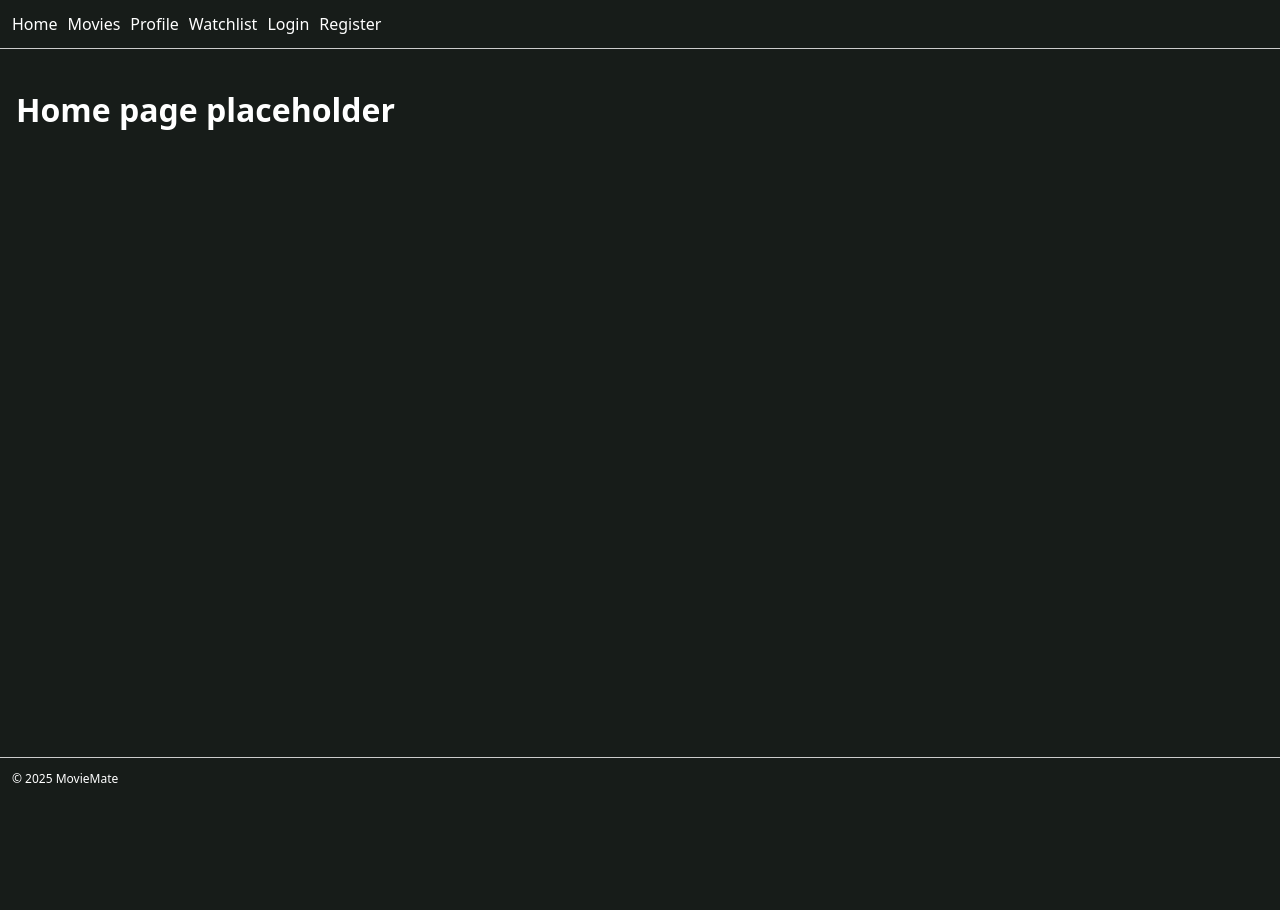
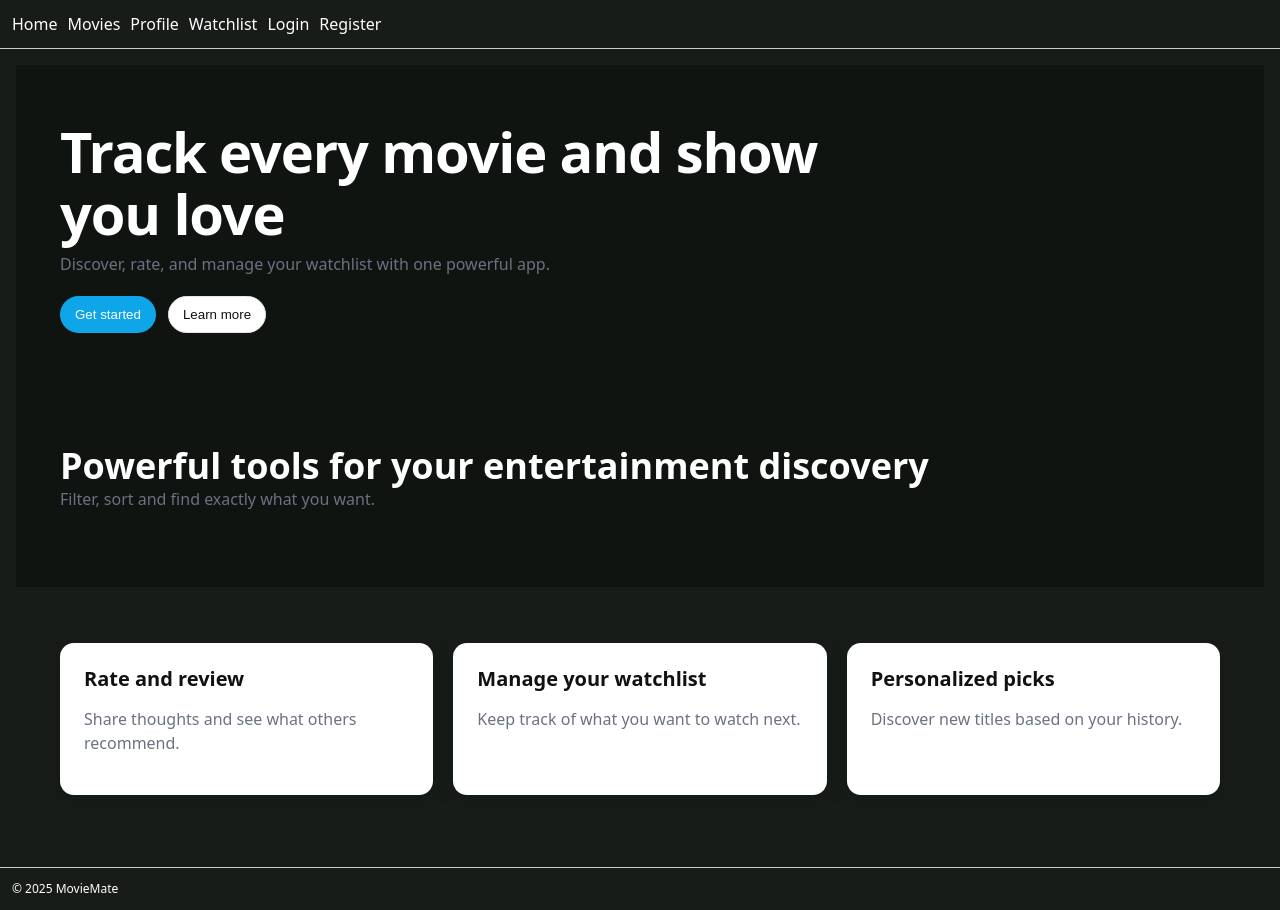
Before and after one commit to elab-development/klijentske-veb-tehnologije-2024-2023-0192-filmovi-i-serije, a React app in the folder app/: page / in a window 1280 px wide. Before the commit the page ends 800 px from the top, so only its background shows below. Built offline with nearby package versions, Linux system fonts and the light colour scheme; the HTML template or start-up script is replaced by a standard one.

Commit message:
Home stranica (hero + feature kartice)

```diff
--- a/app/src/pages/Home.tsx
+++ b/app/src/pages/Home.tsx
@@ -1,3 +1,40 @@
-export function Home() {
-  return <h1>Home page placeholder</h1>
+import { Section } from '../components/Section'
+import { Button } from '../components/Button'
+
+export function Home(){
+  return (
+    <>
+      <section className="section" style={{background:'var(--bg-0)'}}>
+        <div className="container">
+          <div className="h1" style={{maxWidth:760}}>Track every movie and show you love</div>
+          <p className="muted" style={{maxWidth:560, margin:'8px 0 20px'}}>
+            Discover, rate, and manage your watchlist with one powerful app.
+          </p>
+          <div style={{display:'flex', gap:12}}>
+            <Button variant="primary">Get started</Button>
+            <Button>Learn more</Button>
+          </div>
+        </div>
+      </section>
+
+      <Section title="Powerful tools for your entertainment discovery" subtitle="Filter, sort and find exactly what you want." dark />
+
+      <section className="section">
+        <div className="container grid grid-3">
+          <div className="card" style={{padding:24}}>
+            <div className="h3">Rate and review</div>
+            <p className="muted">Share thoughts and see what others recommend.</p>
+          </div>
+          <div className="card" style={{padding:24}}>
+            <div className="h3">Manage your watchlist</div>
+            <p className="muted">Keep track of what you want to watch next.</p>
+          </div>
+          <div className="card" style={{padding:24}}>
+            <div className="h3">Personalized picks</div>
+            <p className="muted">Discover new titles based on your history.</p>
+          </div>
+        </div>
+      </section>
+    </>
+  )
 }
```
